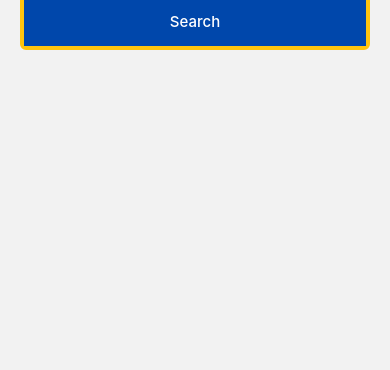
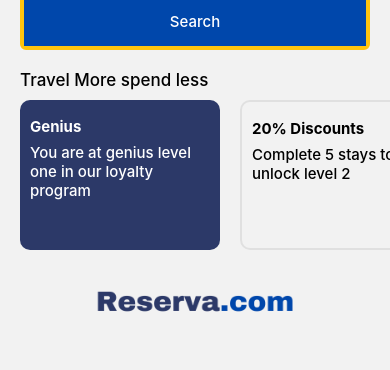
Before and after one commit to ShinaJr/Reserva, a React Native app: screen /Home in a window 390 px wide. Shown: the part 382-752 px from the top of the page. Built offline with nearby package versions, Linux system fonts and the light colour scheme.

Commit message:
Added Features

```diff
--- a/screens/HomeScreen.js
+++ b/screens/HomeScreen.js
@@ -1,5 +1,6 @@
 import {
   Button,
+  Image,
   Pressable,
   ScrollView,
   StyleSheet,
@@ -13,6 +14,7 @@
 import Header from "../components/Header";
 import DatePicker from "react-native-date-ranges";
 import Modal from "react-native-modal";
+import reservaIcon from "../assets/Images/Reserva.com.png";
 
 const HomeScreen = () => {
   //storing our selected date inside a state when it's selected  using the useState hook
@@ -83,6 +85,7 @@
           >
             {/* Destination */}
             <Pressable
+            onPress={()=> navigation.navigate("Search")}
               style={{
                 flexDirection: "row",
                 alignItems: "center",
@@ -142,7 +145,7 @@
                   setSelectedDates(startDate, endDate)
                 }
                 allowFontScaling={false} // optional
-                placeholder={"Jul 27, 2023 → Sep 10, 2023"}
+                placeholder={"Select Your Dates..."}
                 mode={"range"}
               />
             </Pressable>
@@ -162,7 +165,7 @@
               <Ionicons name="ios-person-outline" size={24} color="black" />
               <TextInput
                 placeholderTextColor="red"
-                placeholder="1 room * 2 adults * 0 children"
+                placeholder={`${rooms} room * ${adults} adults * ${children} children`}
               />
             </Pressable>
             {/* Search Button */}
@@ -187,6 +190,92 @@
               </Text>
             </Pressable>
           </View>
+          <Text
+            style={{ marginHorizontal: 20, fontSize: 17, fontWeight: "500" }}
+          >
+            Travel More spend less
+          </Text>
+          <ScrollView horizontal showsHorizontalScrollIndicator={false}>
+            <Pressable
+              style={{
+                width: 200,
+                height: 150,
+                marginTop: 10,
+                backgroundColor: "#2c3968",
+                borderRadius: 10,
+                padding: 10,
+                marginHorizontal: 20,
+              }}
+            >
+              <Text
+                style={{
+                  color: "white",
+                  fontSize: 15,
+                  fontWeight: "bold",
+                  marginVertical: 7,
+                }}
+              >
+                Genius
+              </Text>
+              <Text style={{ color: "white", fontSize: 15, fontWeight: "500" }}>
+                You are at genius level one in our loyalty program
+              </Text>
+            </Pressable>
+            <Pressable
+              style={{
+                width: 200,
+                height: 150,
+                marginTop: 10,
+                borderColor: "#E0E0E0",
+                borderWidth: 2,
+                borderRadius: 10,
+                padding: 10,
+              }}
+            >
+              <Text
+                style={{
+                  fontSize: 15,
+                  fontWeight: "bold",
+                  marginVertical: 7,
+                }}
+              >
+                20% Discounts
+              </Text>
+              <Text style={{ fontSize: 15, fontWeight: "500" }}>
+               Complete 5 stays to unlock level 2
+              </Text>
+            </Pressable>
+            <Pressable
+              style={{
+                width: 200,
+                height: 150,
+                marginTop: 10,
+                borderColor: "#E0E0E0",
+                borderWidth: 2,
+                borderRadius: 10,
+                padding: 10,
+                marginHorizontal: 20,
+              }}
+            >
+              <Text
+                style={{
+                  fontSize: 15,
+                  fontWeight: "bold",
+                  marginVertical: 7,
+                }}
+              >
+                15% Discounts
+              </Text>
+              <Text style={{ fontSize: 15, fontWeight: "500" }}>
+                Enjoy discounts at various properties in Nigeria
+              </Text>
+            </Pressable>
+          </ScrollView>
+          <Pressable style={{marginTop:20, justifyContent:"center", alignItems:"center" }}>
+            <Image style={{width:200, height:50, resizeMode:"cover"}}
+              source={reservaIcon}
+            />
+          </Pressable>
         </ScrollView>
       </View>
       <Modal
@@ -279,7 +368,7 @@
                   </Text>
                 </Pressable>
                 <Pressable
-                onPress={()=> setRooms((c) => c+1)}
+                  onPress={() => setRooms((c) => c + 1)}
                   style={{
                     width: 26,
                     height: 26,
@@ -315,7 +404,7 @@
                 style={{ flexDirection: "row", alignItems: "center", gap: 10 }}
               >
                 <Pressable
-                onPress={()=> setAdults(Math.max(1, adults-1))}
+                  onPress={() => setAdults(Math.max(1, adults - 1))}
                   style={{
                     width: 26,
                     height: 26,
@@ -349,7 +438,7 @@
                   </Text>
                 </Pressable>
                 <Pressable
-                onPress={()=> setAdults((c) => c+1)}
+                  onPress={() => setAdults((c) => c + 1)}
                   style={{
                     width: 26,
                     height: 26,
@@ -385,7 +474,7 @@
                 style={{ flexDirection: "row", alignItems: "center", gap: 10 }}
               >
                 <Pressable
-                onPress={()=> setChildren(Math.max(0, children-1))}
+                  onPress={() => setChildren(Math.max(0, children - 1))}
                   style={{
                     width: 26,
                     height: 26,
@@ -419,7 +508,7 @@
                   </Text>
                 </Pressable>
                 <Pressable
-                onPress={()=> setChildren((c) => c+1)}
+                  onPress={() => setChildren((c) => c + 1)}
                   style={{
                     width: 26,
                     height: 26,
```
Also changed, not shown: assets/Images/Reserva.com.png (added).
